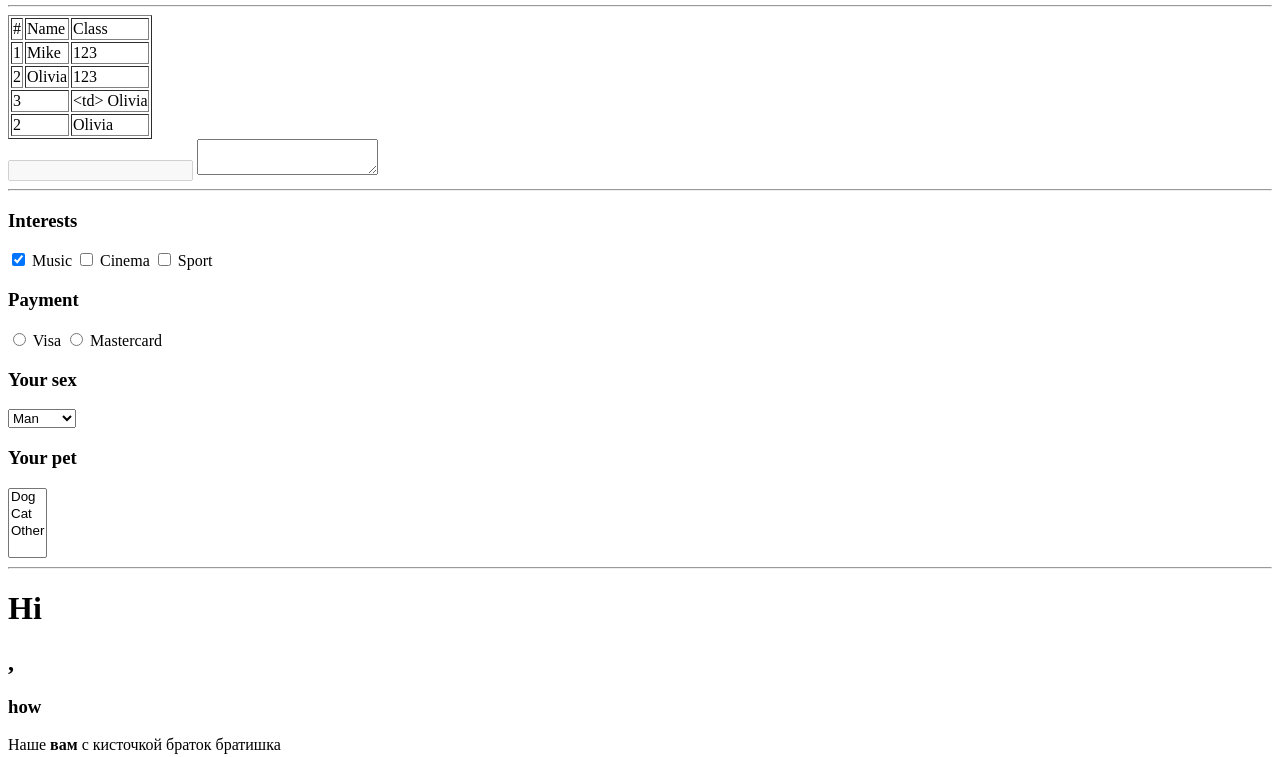
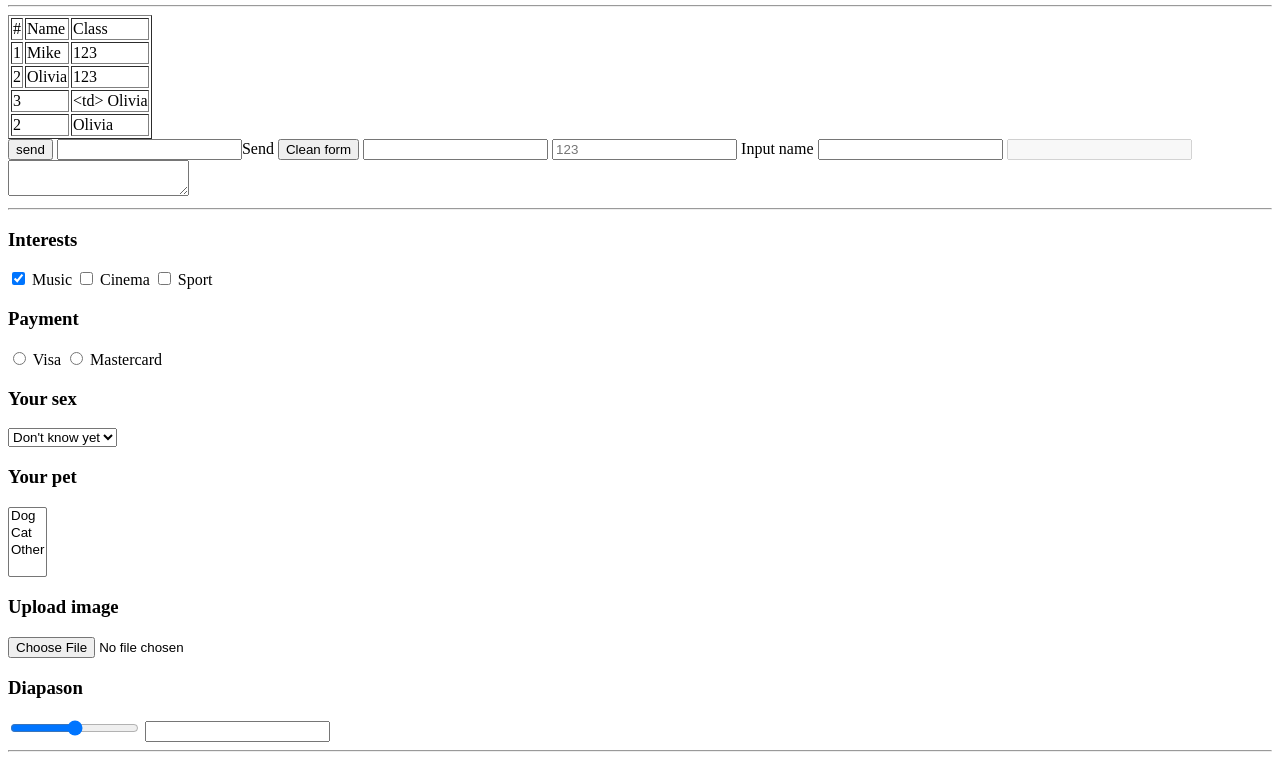
Before and after one commit to art2url/JavaScript_Learn, a plain HTML site: page js/Cousehunter/layout/index.html in a window 1280 px wide. Shown: the part 65-822 px from the top of the page. Drawn offline with Linux system fonts and the light colour scheme.

Commit message:
Update index.html

```diff
--- a/js/Cousehunter/layout/index.html
+++ b/js/Cousehunter/layout/index.html
@@ -53,7 +53,20 @@
         </tr>
     </tbody>
 </table>
-    <form action="">
+
+    <form action="" method="get">
+        <input type="submit" value="send">
+        <input button="submit">Send
+
+        <button type="reset">Clean form</button>
+
+        <!-- <fieldset disabled> -->
+            <input type="email" required>
+            <input type="text" name="username" required placeholder="123">
+        <!-- </fieldset>  -->
+
+        <label for="name">Input name</label>
+        <input type="text" id="name">
 
         <input type="text" disabled>
         <textarea name="" id=""></textarea>
@@ -61,7 +74,10 @@
 
         <h3>Interests</h3>
         <input type="checkbox" name="" id="" checked> Music
-        <input type="checkbox" name="" id=""> Cinema
+        <input type="checkbox" name="" id="cinema">
+        <label for="cinema">
+            Cinema
+        </label>
         <input type="checkbox" name="" id=""> Sport
 
         <h3>Payment</h3>
@@ -70,8 +86,9 @@
 
         <h3>Your sex</h3>
         <select name="" id="">
-            <option value="">Man</option>
-            <option value="">Woman</option>
+            <option value="">Don't know yet</option>
+            <option value="">Male</option>
+            <option value="">Female</option>
         </select>
 
         <h3>Your pet</h3>
@@ -80,6 +97,13 @@
             <option value="">Cat</option>
             <option value="">Other</option>
         </select>
+
+        <h3>Upload image</h3>
+        <input type="file" name="" id="">
+
+        <h3>Diapason</h3>
+        <input type="range">
+        <input type="password">
 
     </form>
 
```
